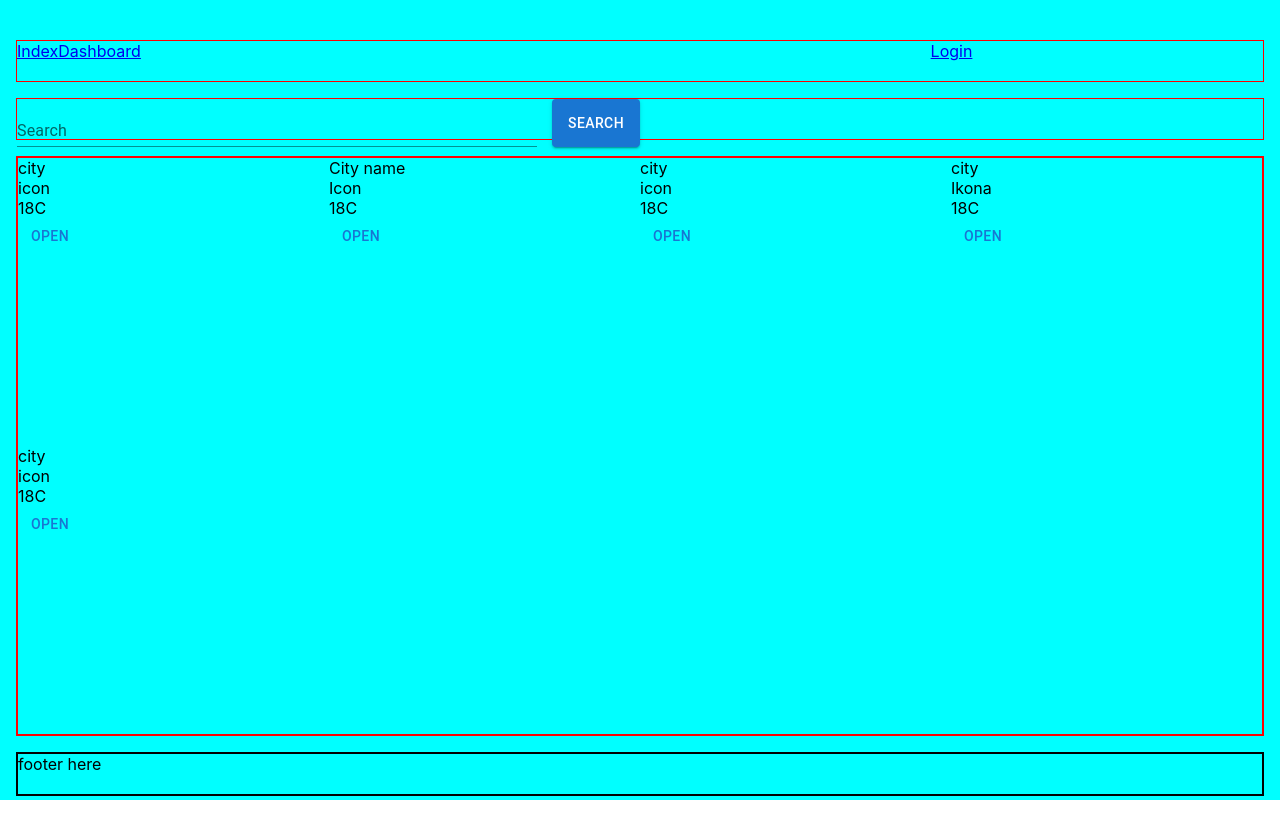
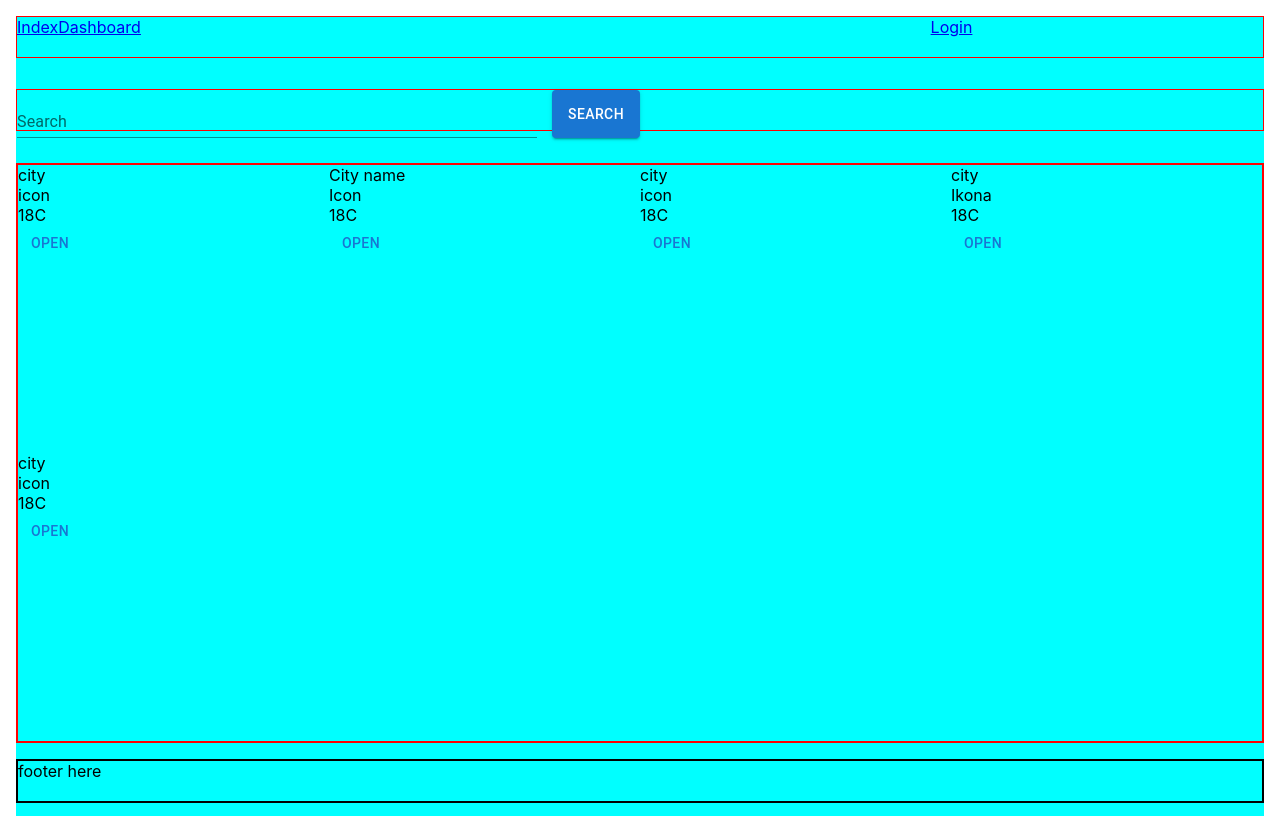
Before and after one commit to GoranAviani/react_apollo_client_3_cache, a React (Create React App) app: page / in a window 1280 px wide. Built offline with nearby package versions, Linux system fonts and the light colour scheme.

Commit message:
first steps

```diff
--- a/src/components/IndexPage/IndexPage.css
+++ b/src/components/IndexPage/IndexPage.css
@@ -3,6 +3,6 @@
     background: aqua;
     grid-template-rows: 1fr 1fr 1fr 1fr;
     grid-gap: 2vh;
-    padding: 5vh 2vh 5vh 2vh;
-    height: calc(100vh - 10vh);
+    height: 100vh;
+
 }
--- a/src/css/GlobalContainer.css
+++ b/src/css/GlobalContainer.css
@@ -1,5 +1,4 @@
 .globalContainer {
+    padding: 2vh 2vh 0vh 2vh;
 
-    height: 100vh;
-    width: 100vw;
 }
```
